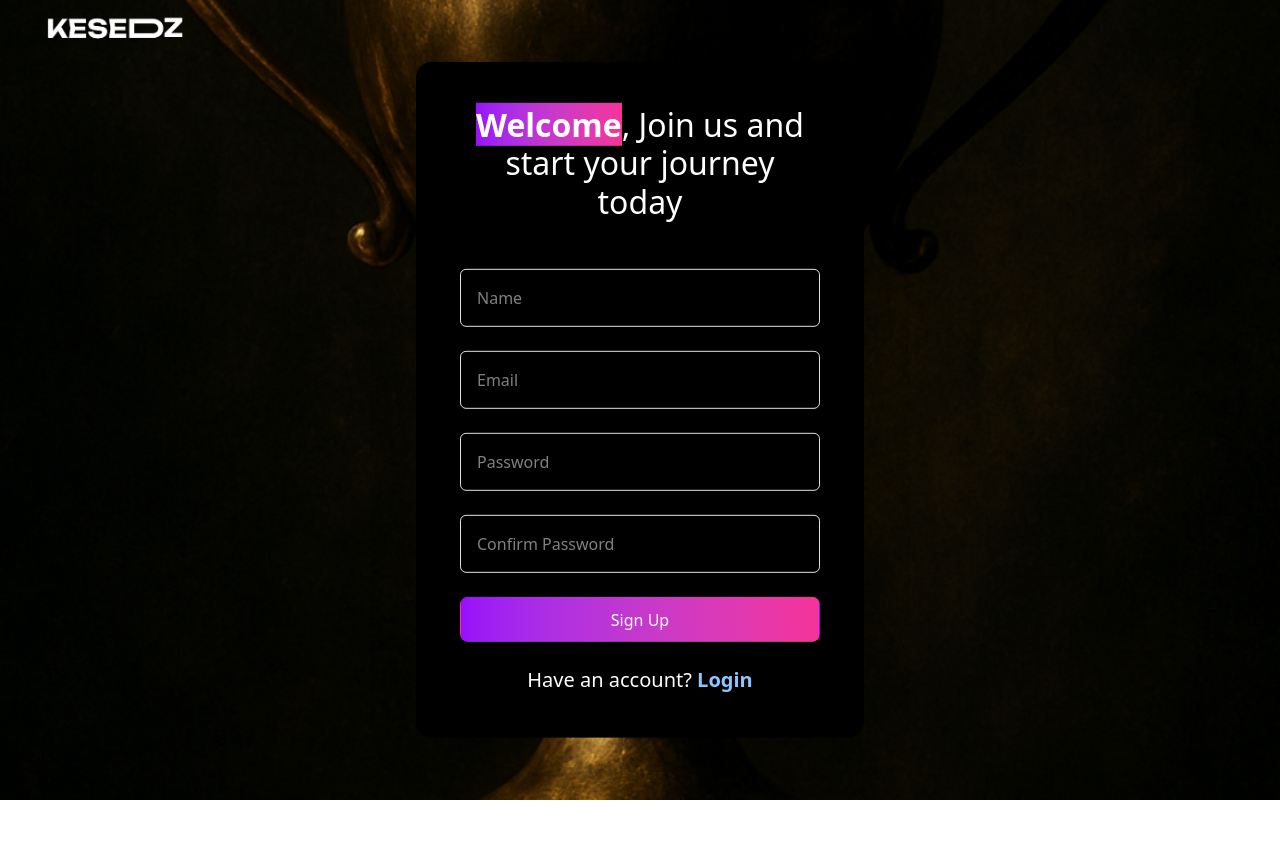
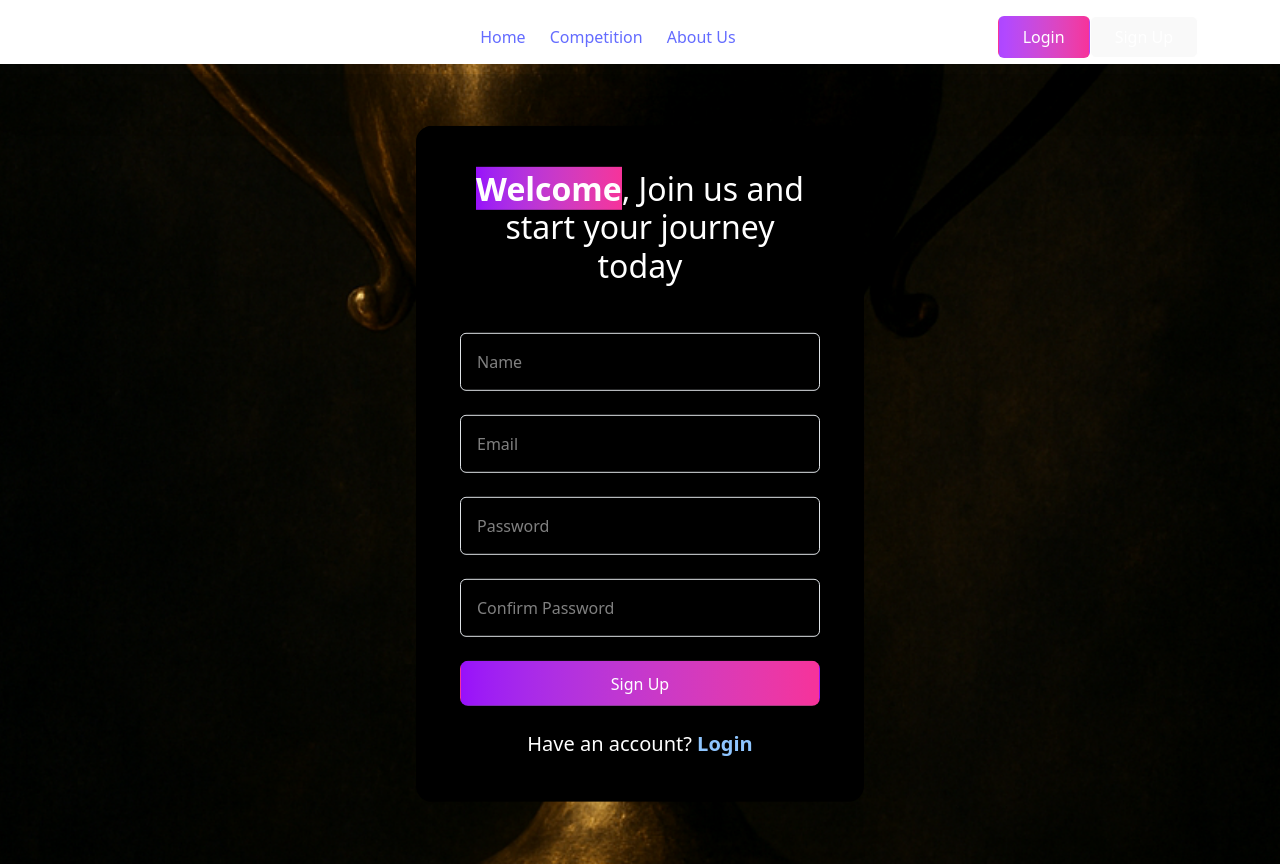
Before and after one commit to Safmica/competition_website, a React (Vite) app in the folder front-end/my-app/: page / in a window 1280 px wide. Before the commit the page ends 800 px from the top, so only its background shows below. Built offline with nearby package versions, Linux system fonts and the light colour scheme.

Commit message:
feat: make navbar

```diff
--- a/front-end/my-app/src/App.jsx
+++ b/front-end/my-app/src/App.jsx
@@ -2,14 +2,20 @@ import { Routes, Route } from "react-router-dom";
 import React from "react";
 import RegisterForm from "./register";
 import LoginForm from "./login";
+import Navbar from "./navbar";
 
 function App() {
   return (
-    <Routes>
-      <Route path="/" element={<RegisterForm />} />
-      <Route path="/login" element={<LoginForm />} />
-      <Route path="/register" element={<RegisterForm />} />
-    </Routes>
+    <div>
+      <Navbar />
+      <div className="pt-16">
+        <Routes>
+          <Route path="/" element={<RegisterForm />} />
+          <Route path="/login" element={<LoginForm />} />
+          <Route path="/register" element={<RegisterForm />} />
+        </Routes>
+      </div>
+    </div>
   );
 }
 
--- /dev/null
+++ b/front-end/my-app/src/navbar.jsx
@@ -0,0 +1,65 @@
+import React from "react";
+
+const Navbar = () => {
+  return (
+    <nav className="fixed top-0 left-0 w-full bg-transparent bg-opacity-70 text-white shadow-lg z-50">
+      <div className="container mx-auto flex items-center justify-between px-6 py-3">
+        {/* Logo */}
+        <div className="text-2xl font-bold">
+        <img src="/Logo.png" alt="KESEDZ" className="w-34"></img>
+        </div>
+
+        {/* Navigation Links */}
+        <div className="hidden md:flex space-x-6 items-center">
+          <a
+            href="/"
+            className="hover:text-gray-300 transition-colors duration-300"
+          >
+            Home
+          </a>
+          <div className="relative group">
+            <a
+              href="/competition"
+              className="hover:text-gray-300 transition-colors duration-300"
+            >
+              Competition
+            </a>
+            {/* Dropdown Menu */}
+            <div className="absolute hidden group-hover:block bg-black bg-opacity-90 mt-2 rounded shadow-lg py-2">
+              <a
+                href="/competition/1"
+                className="block px-4 py-2 hover:bg-gray-700 hover:text-gray-300"
+              >
+                Competition 1
+              </a>
+              <a
+                href="/competition/2"
+                className="block px-4 py-2 hover:bg-gray-700 hover:text-gray-300"
+              >
+                Competition 2
+              </a>
+            </div>
+          </div>
+          <a
+            href="/about"
+            className="hover:text-gray-300 transition-colors duration-300"
+          >
+            About Us
+          </a>
+        </div>
+
+        {/* Buttons */}
+        <div className="space-x-4">
+          <button className="bg-gradient-to-r from-purple-500 to-pink-500 px-4 py-2 rounded text-white hover:opacity-80 transition-opacity duration-300">
+            Login
+          </button>
+          <button className="border border-white px-4 py-2 rounded hover:bg-white hover:text-black transition-colors duration-300">
+            Sign Up
+          </button>
+        </div>
+      </div>
+    </nav>
+  );
+};
+
+export default Navbar;
```
